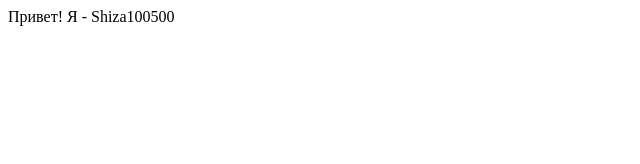
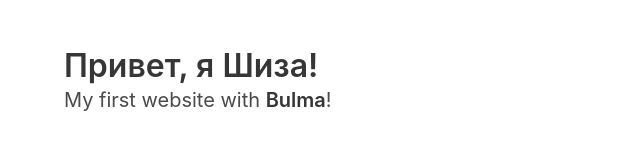
Before and after one commit to Shiza100500/my-first-website, a plain HTML site: page index.html in a window 1280 px wide. Shown: the whole page, without its empty margins (0-640 px from the left). Drawn offline with nearby package versions, Linux system fonts and the light colour scheme.

Commit message:
index.html

```diff
--- a/index.html
+++ b/index.html
@@ -1,11 +1,21 @@
 <!DOCTYPE html>
-<html lang="en">
-<head>
-    <meta charset="UTF-8">
-    <meta name="viewport" content="width=device-width, initial-scale=1.0">
-    <title>Document</title>
-</head>
-<body>
-    Привет! Я - Shiza100500
-</body>
+<html>
+  <head>
+    <meta charset="utf-8">
+    <meta name="viewport" content="width=device-width, initial-scale=1">
+    <title>Hello Bulma!</title>
+    <link rel="stylesheet" href="https://cdn.jsdelivr.net/npm/bulma@0.9.1/css/bulma.min.css">
+  </head>
+  <body>
+  <section class="section">
+    <div class="container">
+      <h1 class="title">
+        Привет, я Шиза!
+      </h1>
+      <p class="subtitle">
+        My first website with <strong>Bulma</strong>!
+      </p>
+    </div>
+  </section>
+  </body>
 </html>
```
